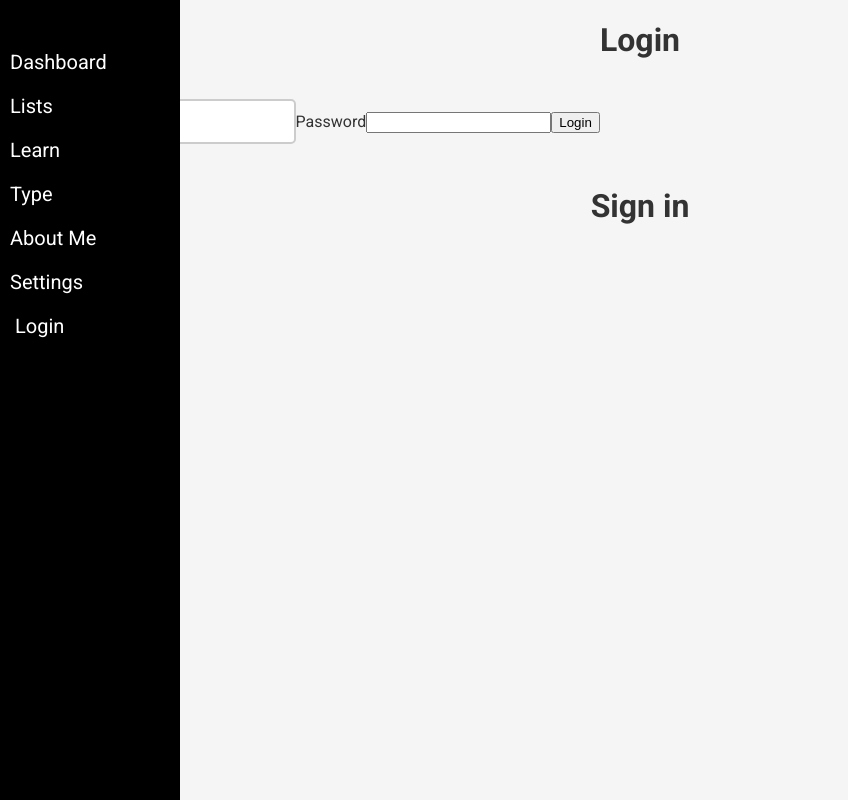
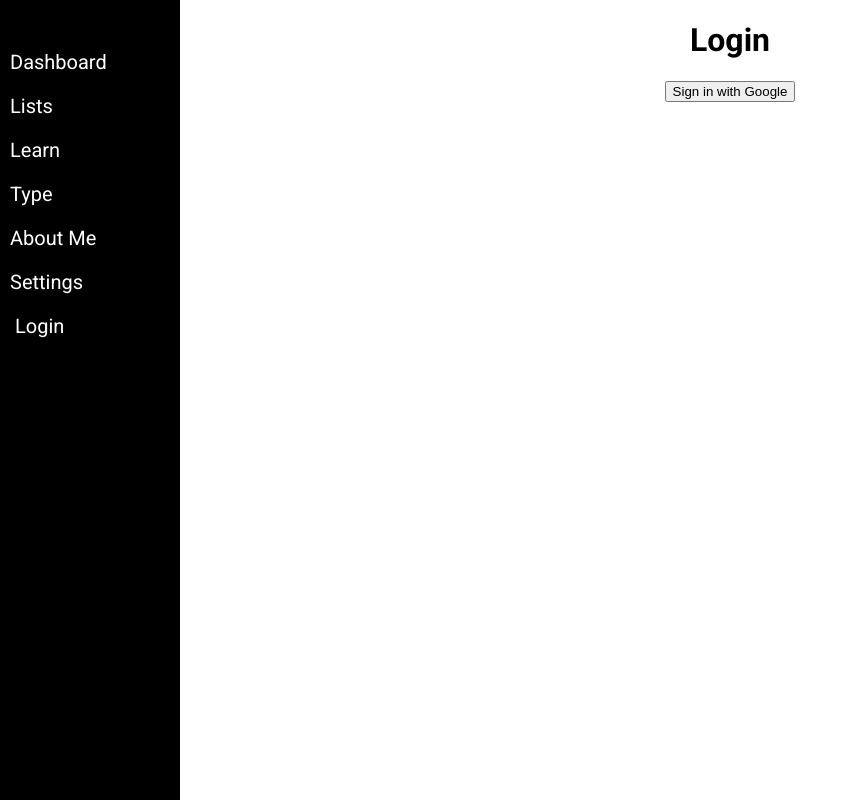
Before and after one commit to philwing100/Portfolio-Vue-Frontend, a Vue app: page /Login in a window 1280 px wide. Shown: the whole page, without its empty margins (0-848 px from the left). Built offline with nearby package versions, Linux system fonts and the light colour scheme; no server answers.

Commit message:
Updates to login and store.js auth

```diff
--- /dev/null
+++ b/src/axios.js
@@ -0,0 +1,11 @@
+// axios.js
+import axios from 'axios';
+
+const baseURL = 'http://localhost:3000/api'; // Define the base URL here
+
+const instance = axios.create({
+  baseURL, // Use the base URL here
+  withCredentials: true, // Include credentials with requests
+});
+
+export { instance, baseURL }; // Export both the instance and base URL
--- a/src/components/Login.vue
+++ b/src/components/Login.vue
@@ -1,76 +1,51 @@
 <template>
   <div>
-    <div v-if="!isAuthenticated" class="bruh">
+    <div v-if="!isAuthenticated" class="login-container">
       <h1>Login</h1>
-      <div>
-        <form @submit.prevent="login">
-          <label for="username">Email</label>
-          <input v-model="username" name="username" placeholder="username" type="text" />
-          <label for="password">Password</label>
-          <input v-model="password" name="password" type="password" />
-          <button>Login</button>
-        </form>
-
-        <button @click="redirectToSignUp()">Sign up</button>
-      </div>
+      <button class="button google" @click="redirectToGoogleSignIn">Sign in with Google</button>
     </div>
 
-    <div v-if="isAuthenticated">
-      <h1>You are currently logged in</h1>
-      <button @click="logout()">Logout</button>
+    <div v-if="isAuthenticated" class="logged-in-container">
+      <h1>Welcome, {{ user.email }}</h1>
+      <button @click="logout">Logout</button>
     </div>
   </div>
 </template>
 
 <script>
-import { mapState } from 'vuex';
-import axios from 'axios';
+import { mapState } from 'vuex'; // Importing Vuex to access state
+import { baseURL } from '../axios'; // Importing the base URL from axios
 
 export default {
   name: 'LoginComponent',
   computed: {
-    ...mapState(['isAuthenticated', 'user']),
-  },
-  data() {
-    return {
-      username: '',
-      password: '',
-    };
+    ...mapState(['isAuthenticated', 'user']), // Accessing authentication state and user data from Vuex store
   },
   methods: {
-    async login() {
-      try {
-        await this.$store.dispatch('login', { username: this.username, password: this.password });
-        this.$router.push('/');
-      } catch (error) {
-        console.error('Login error:', error);
-      }
-    },
-    redirectToSignUp() {
-      this.$router.push('/signup');
+    redirectToGoogleSignIn() {
+      // Redirecting to the Google login URL using the imported base URL
+      window.location.href = `${baseURL}/login/google`;
     },
     async logout() {
       try {
-        await this.$store.dispatch('logout');
+        await this.$store.dispatch('logout'); // Dispatching the logout action to Vuex
+        // Optionally, redirect to login page after logging out
+        this.$router.push('/login');
       } catch (error) {
-        console.error('Logout error:', error);
-      }
-    },
-    async testAPI() {
-      try {
-        const response = await axios.get('http://localhost:3000/api/test');
-        console.log(response.data);
-      } catch (error) {
-        console.error('Error calling test API:', error);
+        console.error('Logout error:', error); // Logging any errors that occur during logout
       }
     },
   },
-  created() {
+  mounted() {
+    // Check if the user is authenticated when the component is mounted
     this.$store.dispatch('checkAuth');
-    this.testAPI();
   },
 };
 </script>
 
-<style>
+<style scoped>
+.login-container, .logged-in-container {
+  text-align: center;
+  margin-top: 20px;
+}
 </style>
--- a/src/main.js
+++ b/src/main.js
@@ -2,6 +2,9 @@ import { createApp } from 'vue';
 import App from './App.vue';
 import store from './store'; // Ensure the correct path
 import router from './router'; // Assuming you have a router
+import axios from 'axios';
+
+axios.defaults.withCredentials = true;
 
 const app = createApp(App);
 
--- /dev/null
+++ b/src/router/accountRoutes.js
@@ -0,0 +1,16 @@
+// src/router/routes/accountRoutes.js
+import Login from '@/views/Login.vue';
+import SignUp from '@/views/SignUp.vue';
+
+export default [
+  {
+    path: '/login',
+    name: 'Login',
+    component: Login,
+  },
+  {
+    path: '/signup',
+    name: 'SignUp',
+    component: SignUp,
+  },
+];
--- /dev/null
+++ b/src/router/dashboardRoutes.js
@@ -0,0 +1,9 @@
+import DashboardWorld from '../views/Dashboard.vue';
+
+export default [
+  {
+    path: '/',
+    name: 'dashboard',
+    component: DashboardWorld,
+  },
+];
--- /dev/null
+++ b/src/router/generalRoutes.js
@@ -0,0 +1,22 @@
+// src/router/routes/generalRoutes.js
+import AboutMe from '@/views/AboutMe.vue';
+import Learn from '@/views/Learn.vue';
+import Type from '@/views/Type.vue';
+
+export default [
+  {
+    path: '/about-me',
+    name: 'AboutMe',
+    component: AboutMe
+  },
+  {
+    path: '/learn',
+    name: 'Learn',
+    component: Learn
+  },
+  {
+    path: '/type',
+    name: 'Type',
+    component: Type
+  }
+];
--- a/src/router/index.js
+++ b/src/router/index.js
@@ -1,59 +1,38 @@
-import { createRouter, createWebHistory } from 'vue-router'
-import DashboardWorld from '../views/Dashboard.vue'
-import ListsWorld from '../views/Lists.vue'
-import SettingsWorld from '../views/Settings.vue'
-import AboutMe from '../views/AboutMe.vue'
-import Learn from '../views/Learn.vue'
-import Type from '../views/Type.vue'
-import Login from '../views/Login.vue'
-import SignUp from '../views/SignUp.vue'
+// src/router/index.js
+import { createRouter, createWebHistory } from 'vue-router';
+import store from '@/store'; // Vuex store for authentication state
 
+// Import route groups
+import dashboardRoutes from './dashboardRoutes';
+import accountRoutes from './accountRoutes';
+import generalRoutes from './generalRoutes';
+
+// Combine routes
 const routes = [
-  {
-    path: '/',
-    name: 'dashboard',
-    component: DashboardWorld
-  },
-  {
-    path: '/Lists',
-    name: 'Lists',
-    component: ListsWorld
-  },
-  {
-    path: '/Settings',
-    name: 'Settings',
-    component: SettingsWorld
-  },
-  {
-    path: '/About-me',
-    name: 'About Me',
-    component: AboutMe
-  },
-  {
-    path: '/Learn',
-    name: 'Learn',
-    component: Learn
-  },
-  {
-    path: '/Type',
-    name: 'Type',
-    component: Type
-  },
-  {
-    path: '/Login',
-    name: 'Login',
-    component: Login
-  },
-  {
-    path: '/SignUp',
-    name: 'SignUp',
-    component: SignUp
-  },
-]
+  ...dashboardRoutes,
+  ...accountRoutes,
+  ...generalRoutes
+];
 
 const router = createRouter({
   history: createWebHistory(process.env.BASE_URL),
-  routes
-})
+  routes,
+});
 
-export default router
+// Navigation guard for protected routes
+router.beforeEach((to, from, next) => {
+  const isAuthenticated = store.state.isAuthenticated; // Get auth status from Vuex
+
+  if (to.matched.some(record => record.meta.requiresAuth)) {
+    // Route requires auth and user is not authenticated
+    if (!isAuthenticated) {
+      next({ name: 'Login' }); // Redirect to login page
+    } else {
+      next(); // Proceed to route
+    }
+  } else {
+    next(); // Proceed to route
+  }
+});
+
+export default router;
--- a/src/store.js
+++ b/src/store.js
@@ -1,5 +1,5 @@
 import { createStore } from 'vuex';
-import axios from 'axios';
+import axios from './axios'; // Make sure to import your axios instance
 
 const store = createStore({
   state: {
@@ -18,16 +18,17 @@ const store = createStore({
   },
   actions: {
     async checkAuth({ commit }) {
+      console.log("checking auth");
       try {
-        const response = await axios.get('http://localhost:3000/api/check-auth');
-        commit('SET_USER', response.data.user);
+        const response = await axios.get('/check-auth', { withCredentials: true });
+        commit('SET_USER', response.data.user); // Set user data from response
       } catch (error) {
-        commit('LOGOUT');
+        commit('LOGOUT'); // If error occurs, user is not authenticated
       }
     },
-    async login({ commit }, credentials) {//!1Abcdefgh
+    async login({ commit }, credentials) {
       try {
-        await axios.post('http://localhost:3000/api/login', credentials);
+        await axios.post('/login', credentials, { withCredentials: true });
         await this.dispatch('checkAuth'); // Re-check auth status after login
       } catch (error) {
         console.error('Login error:', error);
@@ -35,8 +36,8 @@ const store = createStore({
     },
     async logout({ commit }) {
       try {
-        await axios.post('http://localhost:3000/api/logout');
-        commit('LOGOUT');
+        await axios.post('/logout', {}, { withCredentials: true });
+        commit('LOGOUT'); // Commit mutation to log the user out
       } catch (error) {
         console.error('Logout error:', error);
       }
--- a/src/views/Login.vue
+++ b/src/views/Login.vue
@@ -1,15 +1,9 @@
 <template>
-  <div class="bruh">
     <LoginComponent />
-  </div>
-  <h1>Sign in</h1>
-  <a class="button google" href="/login/federated/google">Sign in with Google</a>
 </template>
 
 <script>
 import LoginComponent from '@/components/Login.vue';
-//Needs to also display the sign up with google
-
 
 export default {
   name: 'LoginWorld',
@@ -17,22 +11,6 @@ export default {
     LoginComponent
   },
   methods: {
-    async login() {
-      try {
-        const response = await axios.post('http://localhost:3000/api/signup', {
-          email: this.email,
-          password: this.password
-        });
-        this.message = 'Signup successful! Please log in.';
-        // Optionally, you can redirect the user to the login page
-        setTimeout(() => {
-          this.$router.push('/login');
-        }, 2000); // Redirect after 2 seconds
-      } catch (error) {
-        console.log(error.response.data.errors);
-        this.message = 'Error signing up: ' + (error.response.data.errors || error.message);
-      }
-    },
   }
 }
 </script>
--- a/vue.config.js
+++ b/vue.config.js
@@ -11,5 +11,3 @@ module.exports = defineConfig({
     },
   },
 });
-
-//For some reason this stuff doesn't work and I don't know why but its very goofy. All api calls need to be to the exact link
```
Also changed, not shown: src/router/authRoutes.js (added, +15 -0 lines), src/components/CalendarComponents/DailyCalendar.vue (line endings or trailing spaces).
